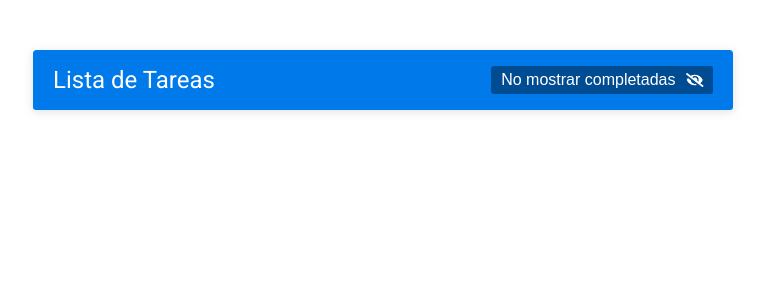
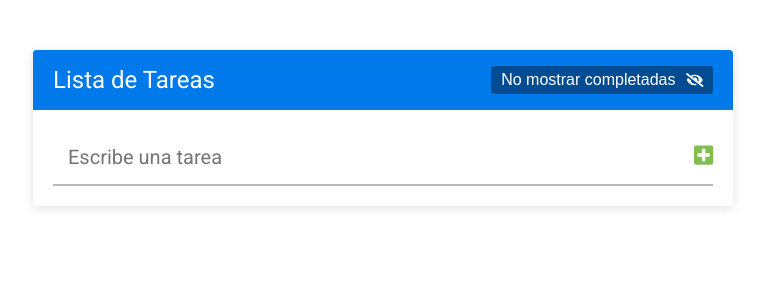
Before and after one commit to rvaldez20/app-lista-tarea-cfm, a React (Create React App) app: page / in a window 1280 px wide. Shown: the top 300 px of the page, without its empty margins (257-1022 px from the left). Built offline with nearby package versions, Linux system fonts and the light colour scheme.

Commit message:
Se crea el componente Formulario y se le agregan estilos css

```diff
--- a/src/App.css
+++ b/src/App.css
@@ -49,3 +49,41 @@
 	font-size: 14px;
 	margin-left: 10px;
 }
+
+/* * --- --- ---  FORMULARIO AGREGAR --- --- --- */
+.formulario-tareas {
+	display: flex;
+	justify-content: space-between;
+	align-items: center;
+	position: relative;
+	padding: 20px;
+	box-shadow: 0 2px 10px rgba(139,139,139,.25);
+}
+
+.formulario-tareas__input {
+	border: none;
+	padding: 15px;
+	width: 100%;
+	font-size: 20px;
+	font-family: 'Roboto', sans-serif;
+	border-bottom: 2px solid #b8b8b8;
+}
+
+.formulario-tareas__input:focus {
+	outline: none;
+	border-bottom: 2px solid var(--azul);
+}
+
+.formulario-tareas__btn {
+	position: absolute;
+	bottom: 40px;
+	right: 20px;
+	border: none;
+	background: none;
+	cursor: pointer;
+}
+
+.formulario-tareas__icono-btn {
+	font-size: 22px;
+	color: var(--verde);
+}
--- a/src/App.js
+++ b/src/App.js
@@ -1,11 +1,18 @@
-
+import React, {useState} from 'react';
 import './App.css';
 import Header from './componentes/Header';
+import FormularioTareas from './componentes/FormularioTareas';
 
 const App = () => {
+
+
+
   	return (
 		<div className="contenedor">
 			<Header />
+
+			<FormularioTareas />
+
 		</div>
   );
 }
--- /dev/null
+++ b/src/componentes/FormularioTareas.js
@@ -0,0 +1,29 @@
+import React from 'react';
+import {FontAwesomeIcon} from '@fortawesome/react-fontawesome';
+import {faPlusSquare} from '@fortawesome/free-solid-svg-icons';
+
+
+const FormularioTareas = () => {
+   return (
+      <form action="" className="formulario-tareas">
+         <input
+            type="text"
+            className="formulario-tareas__input"
+            placeholder="Escribe una tarea"
+         />
+         <button
+            type="submit"
+            className="formulario-tareas__btn"
+
+         >
+            <FontAwesomeIcon
+               icon={faPlusSquare}
+               className="formulario-tareas__icono-btn"
+            />
+         </button>
+
+      </form>
+    );
+}
+
+export default FormularioTareas;
```
